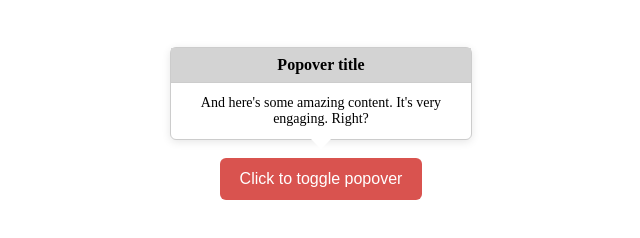
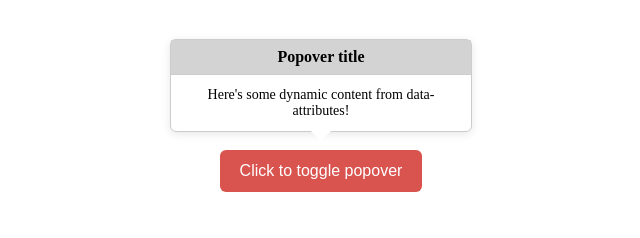
Before and after one commit to SergeiZelenkov/forms, a website built with webpack: page src/index.html in a window 1280 px wide. Both pictures are taken after a click on the button "Click to toggle popover". Shown: the whole page, without its empty margins (319-959 px from the left). Built offline with nearby package versions, Linux system fonts and the light colour scheme.

Commit message:
implemented throud a class

```diff
--- a/jest.config.cjs
+++ b/jest.config.cjs
@@ -3,4 +3,6 @@ module.exports = {
     "^.+\\.js$": "babel-jest",
   },
   testEnvironment: "jsdom",
+  //
+  setupFiles: ["<rootDir>/jest.setup.js"],
 };
--- /dev/null
+++ b/jest.setup.js
@@ -0,0 +1,4 @@
+import { TextEncoder, TextDecoder } from "util";
+
+global.TextEncoder = TextEncoder;
+global.TextDecoder = TextDecoder;
--- a/src/css/style.css
+++ b/src/css/style.css
@@ -1,13 +1,3 @@
-.section {
-  text-align: center;
-}
-
-.popover-wrapper {
-  position: relative;
-  display: inline-block;
-  margin-top: 150px;
-}
-
 .btn {
       background-color: #d9534f;
       color: white;
@@ -57,3 +47,9 @@
     .hidden {
       display: none;
     }
+
+    .wrapper {
+      position: relative;
+      margin-top: 150px;
+      text-align: center;
+    }
--- a/src/index.html
+++ b/src/index.html
@@ -7,16 +7,15 @@
     <title>Document</title>
   </head>
   <body>
-    <section class="section">
-      <div class="popover-wrapper">
-        <button id="popoverBtn" class="btn">Click to toggle popover</button>
-        <div id="popover" class="popover hidden">
-          <div class="popover-header">Popover title</div>
-          <div class="popover-body">
-            And here's some amazing content. It's very engaging. Right?
-          </div>
-        </div>
-      </div>
-    </section>
+ <div class="wrapper">
+    <button
+      id="popoverBtn"
+      class="btn"
+      data-title="Popover title"
+      data-content="Here's some dynamic content from data-attributes!"
+    >
+      Click to toggle popover
+    </button>
+  </div>
   </body>
 </html>
--- a/src/js/app.js
+++ b/src/js/app.js
@@ -1,6 +1,41 @@
-const btn = document.getElementById("popoverBtn");
-const popover = document.getElementById("popover");
+export class Popover {
+  constructor(button) {
+    this.button = button;
+    this.title = button.dataset.title;
+    this.content = button.dataset.content;
+    this.popover = null;
 
-btn.addEventListener("click", () => {
-  popover.classList.toggle("hidden");
+    this.button.addEventListener("click", () => this.toggle());
+  }
+
+  createPopover() {
+    const wrapper = document.createElement("div");
+    wrapper.className = "popover hidden";
+
+    const header = document.createElement("div");
+    header.className = "popover-header";
+    header.textContent = this.title;
+
+    const body = document.createElement("div");
+    body.className = "popover-body";
+    body.textContent = this.content;
+
+    wrapper.appendChild(header);
+    wrapper.appendChild(body);
+
+    this.popover = wrapper;
+    this.button.parentNode.insertBefore(wrapper, this.button.nextSibling);
+  }
+
+  toggle() {
+    if (!this.popover) {
+      this.createPopover();
+    }
+    this.popover.classList.toggle("hidden");
+  }
+}
+
+document.addEventListener("DOMContentLoaded", () => {
+  const btn = document.getElementById("popoverBtn");
+  new Popover(btn);
 });
```
Also changed, not shown: src/js/__tests__/app.test.js (+21 -21 lines). Lines whose indentation alone changed are shown as unchanged.
